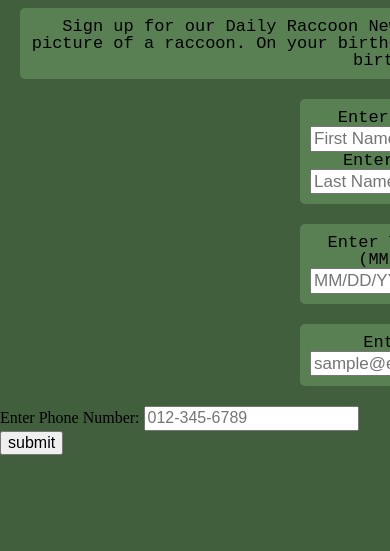
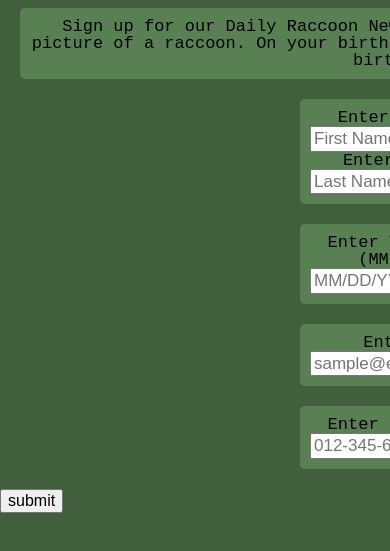
Before and after one commit to samekitmd362/Project1, a plain HTML site: page index.html in a window 390 px wide. Shown: the part 61-612 px from the top of the page. Drawn offline with Linux system fonts and the light colour scheme.

Commit message:
adding phone number css

```diff
--- a/css/style.css
+++ b/css/style.css
@@ -66,3 +66,16 @@ h1{
 	font-family: OCR A Std, monospace;
 	font-size: 17px;
 }
+#phonenumber{
+	background:#588053;
+	margin-bottom: 20px;
+	margin-top: 20px;
+	margin-left: 300px;
+	margin-right: 300px;
+	border: 1px #588053;
+	border-radius: 5px;
+	padding: 10px;
+	text-align: center;
+	font-family: OCR A Std, monospace;
+	font-size: 17px;
+}
```
